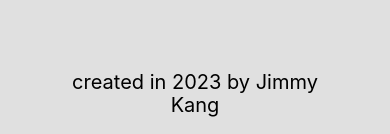
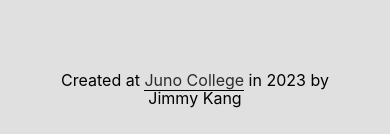
Before and after one commit to sjimmykang/med-tracker-app, a React (Create React App) app: page / in a window 390 px wide. Shown: the part 783-917 px from the top of the page. Built offline with nearby package versions, Linux system fonts and the light colour scheme; no server answers; the database is empty.

Commit message:
footer fix

```diff
--- a/src/App.css
+++ b/src/App.css
@@ -188,6 +188,10 @@ footer {
   text-align: center;
 }
 
+footer a {
+  border-bottom: 1px solid black;
+}
+
 /* Media Queries styling */
 
 @media (max-width: 700px) {
@@ -211,6 +215,11 @@ footer {
   .pastday1 {
     display: none;
   }
+
+  footer p,
+  footer a {
+    font-size: 0.8rem;
+  }
 }
 
 @media (max-width: 400px) {
--- a/src/App.js
+++ b/src/App.js
@@ -29,7 +29,7 @@ function App() {
             </Routes>
 
             <footer>
-                <p>created in 2023 by Jimmy Kang</p>
+                <p>Created at <a href='https://junocollege.com/'>Juno College</a> in 2023 by Jimmy Kang</p>
             </footer>
         </div>
     );
```
